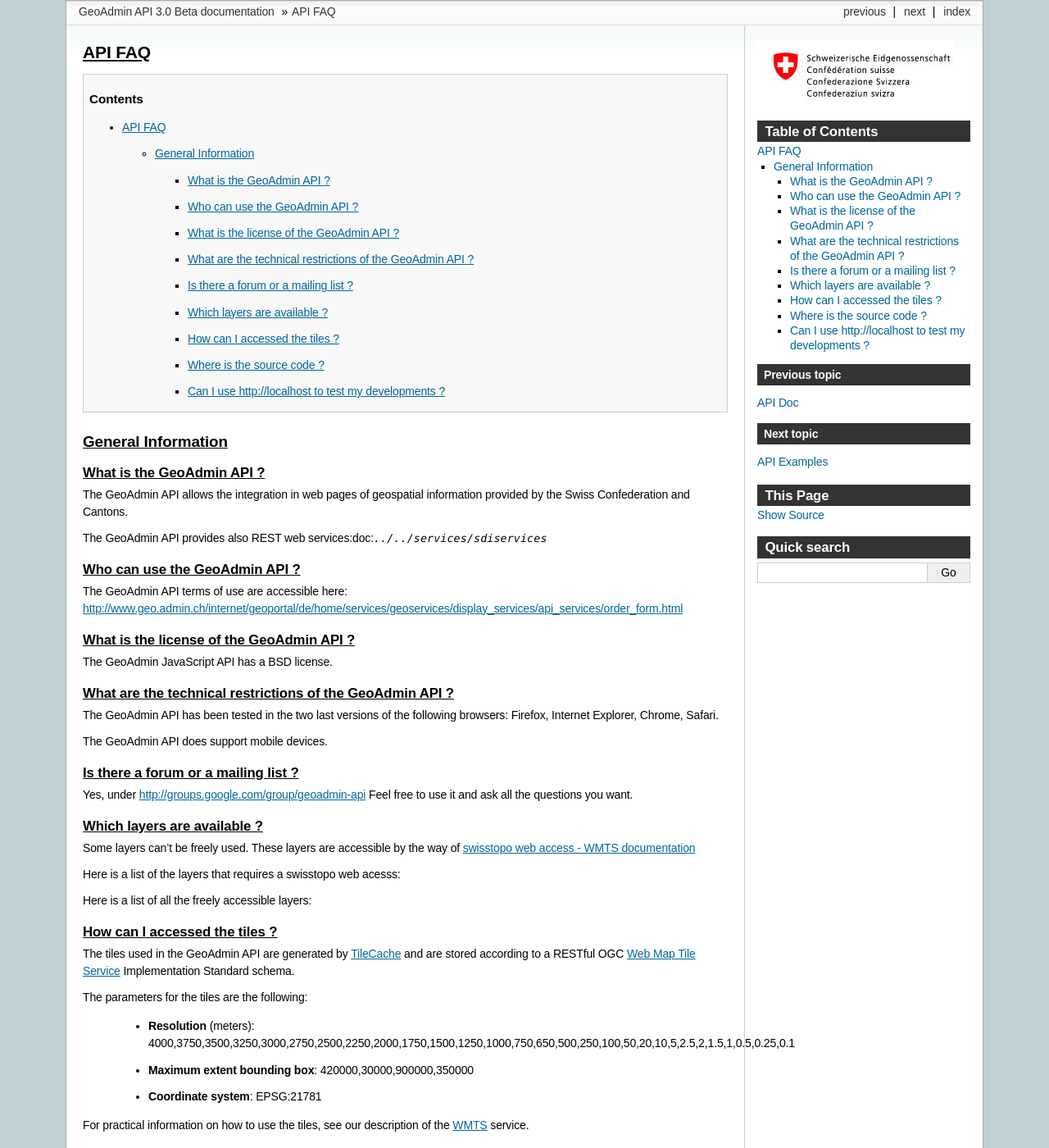
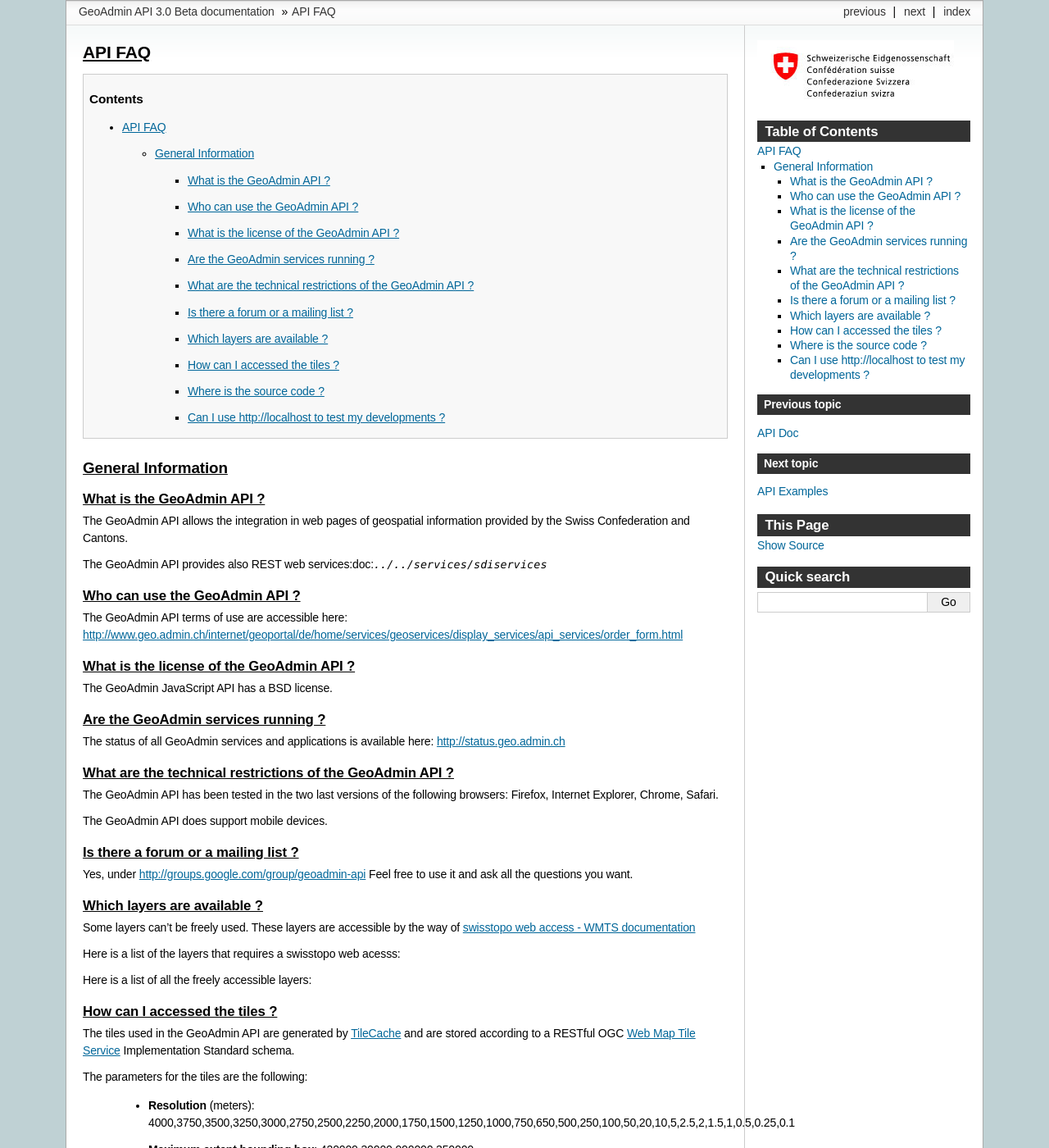
Before and after one commit to swisstopo-test/doc-chsdi3, a Sphinx documentation site: the page built from source/api/faq/index.rst, in a window 1280 px wide and 1400 px high. Shown: the whole window at 82% size. Built offline with Sphinx 7.4.7, drawn with Linux system fonts in a browser that asks for light colours; formulas are drawn with MathJax 3.

Commit message:
Update index.rst

```diff
--- a/source/api/faq/index.rst
+++ b/source/api/faq/index.rst
@@ -22,6 +22,11 @@ What is the license of the GeoAdmin API ?
 -----------------------------------------
 
 The GeoAdmin JavaScript API has a BSD license.
+
+Are the GeoAdmin services running ?
+----------------------------------
+
+The status of all GeoAdmin services and applications is available here: http://status.geo.admin.ch
 
 What are the technical restrictions of the GeoAdmin API ?
 ---------------------------------------------------------
```
